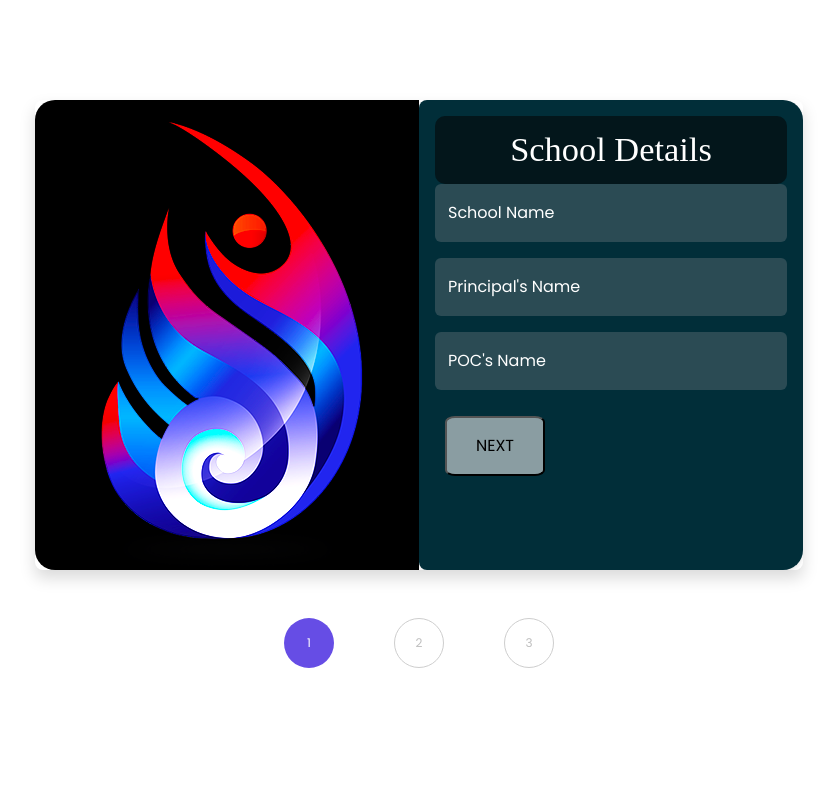
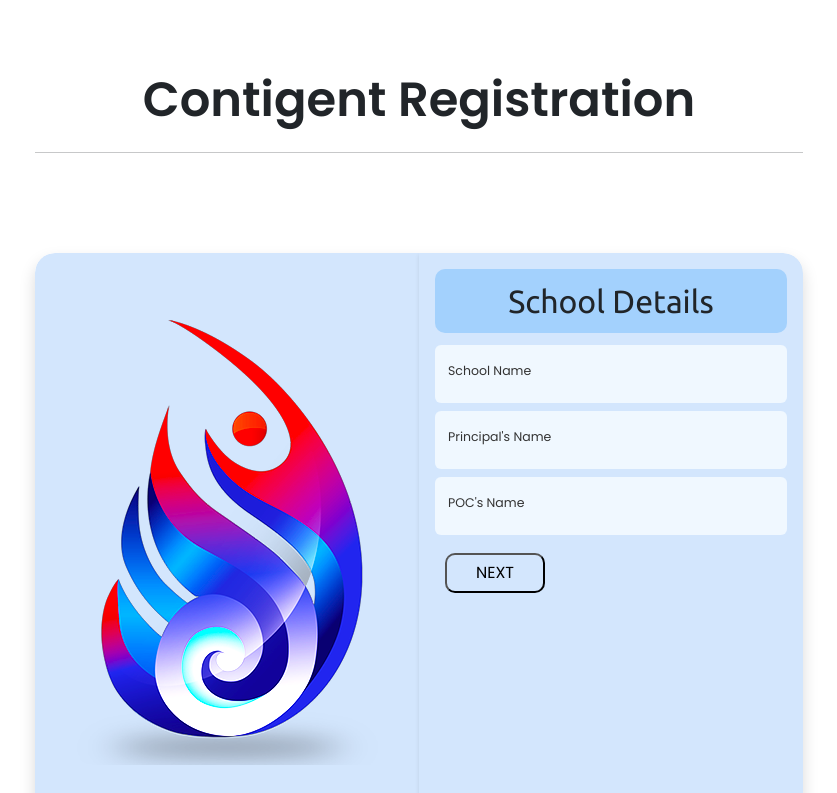
Before and after one commit to humayun-987/GuestRoomBookingSystem, a React (Create React App) app: page /contingentregister in a window 1280 px wide. Shown: the top 793 px of the page, without its empty margins (221-1058 px from the left). Built offline with nearby package versions, Linux system fonts and the light colour scheme.

Commit message:
Modified Registration Portal Page

```diff
--- a/src/App.js
+++ b/src/App.js
@@ -23,6 +23,7 @@ function App() {
       <>
         <Navbar />
         <Section />
+        <Footer />
       </>
     } />
 
@@ -32,6 +33,7 @@ function App() {
       <>
         <Navbar />
         <FAQs />
+        <Footer />
       </>
     } />
 
@@ -46,7 +48,7 @@ function App() {
 
 
 
-    <Footer />
+
     </div>
   );
 }
--- a/src/comp/RegistrationPortal/ContigentRegistration.jsx
+++ b/src/comp/RegistrationPortal/ContigentRegistration.jsx
@@ -81,6 +81,12 @@ const ContingentRegistrationForm = () => {
       return (
         <>
           <Toaster toastOptions={{ duration: 4000 }} />
+          <div id="indHead">
+            <div id="individualHead">
+              <p>Contigent Registration</p>
+              <hr className="indHr" />
+            </div>
+          </div>
           <SchoolDetails
             page={1}
             nextStep={nextStep}
@@ -93,6 +99,12 @@ const ContingentRegistrationForm = () => {
       return (
         <>
           <Toaster toastOptions={{ duration: 4000 }} />
+          <div id="indHead">
+            <div id="individualHead">
+              <p>Contigent Registration</p>
+              <hr className="indHr" />
+            </div>
+          </div>
           <ContactDetails
             page={2}
             nextStep={nextStep}
@@ -106,6 +118,12 @@ const ContingentRegistrationForm = () => {
       return (
         <>
           <Toaster toastOptions={{ duration: 4000 }} />
+          <div id="indHead">
+            <div id="individualHead">
+              <p>Contigent Registration</p>
+              <hr className="indHr" />
+            </div>
+          </div>
           <SchoolAddress
             Details
             page={3}
@@ -161,7 +179,7 @@ const SchoolDetails = ({ nextStep, handleFormData, values, page }) => {
         <div className="container loginbox">
           <div className="row1">
             <div className="mx-auto">
-              <div className="card border-0 shadow rounded-3 my-5 con2">
+              <div className="card border-0 shadow my-5 con2">
                 <div className="img">
                   <img src={logo} alt="logo" />
                 </div>
--- a/src/comp/RegistrationPortal/IndividualRegistration.jsx
+++ b/src/comp/RegistrationPortal/IndividualRegistration.jsx
@@ -82,6 +82,12 @@ const IndividualRegistrationForm = () => {
       return (
         <>
           <Toaster toastOptions={{ duration: 4000 }} />
+          <div id="indHead">
+            <div id="individualHead">
+              <p>Individual Registration</p>
+              <hr className="indHr" />
+            </div>
+          </div>
           <PersonalDetails
             page={1}
             nextStep={nextStep}
@@ -94,6 +100,12 @@ const IndividualRegistrationForm = () => {
       return (
         <>
           <Toaster toastOptions={{ duration: 4000 }} />
+          <div id="indHead">
+            <div id="individualHead">
+              <p>Individual Registration</p>
+              <hr className="indHr" />
+            </div>
+          </div>
           <ContactDetails
             page={2}
             nextStep={nextStep}
@@ -147,17 +159,17 @@ const PersonalDetails = ({ nextStep, handleFormData, values, page }) => {
   }
 
   return (
-    <>
+    <div>
       <Toaster toastOptions={{ duration: 4000 }} />
       <div className="loginbody">
         <div className="container loginbox">
           <div className="row1">
             <div className="mx-auto">
-              <div className="card border-0 shadow rounded-3 my-5 con2">
+              <div className="card border-0 my-5 con2">
                 <div className="img">
                   <img src={logo} alt="logo" />
                 </div>
-                <form className="card-body" >
+                <form className="card-body">
                   <p className="signin">Personal Details</p>
                   <div className="form">
                     <div className="form-floating mb-3">
@@ -290,11 +302,14 @@ const PersonalDetails = ({ nextStep, handleFormData, values, page }) => {
         <div className={`indexedStep ${page == 1 ? "accomplished" : null}`}>
           1
         </div>
-        <div onClick={submitFormData} className={`indexedStep ${page == 2 ? "accomplished" : null}`}>
+        <div
+          onClick={submitFormData}
+          className={`indexedStep ${page == 2 ? "accomplished" : null}`}
+        >
           2
         </div>
       </div>
-    </>
+    </div>
   );
 };
 
@@ -398,7 +413,7 @@ const ContactDetails = ({
                 <div className="img">
                   <img src={logo} alt="logo" />
                 </div>
-                <form className="card-body" >
+                <form className="card-body">
                   <p className="signin">Contact Details</p>
                   <div className="form">
                     <div className="form-floating mb-3">
@@ -522,7 +537,10 @@ const ContactDetails = ({
       </div>
 
       <div className="Steps">
-        <div onClick={prevStep} className={`indexedStep ${page == 1 ? "accomplished" : null}`}>
+        <div
+          onClick={prevStep}
+          className={`indexedStep ${page == 1 ? "accomplished" : null}`}
+        >
           1
         </div>
         <div className={`indexedStep ${page == 2 ? "accomplished" : null}`}>
--- a/src/comp/RegistrationPortal/RegistriationPortal.css
+++ b/src/comp/RegistrationPortal/RegistriationPortal.css
@@ -102,8 +102,6 @@
     margin-top: 4px;
   }
 
-  /* Additional styles for color customization */
-
   label {
     color: #333;
   }
--- a/src/comp/RegistrationPortal/index.jsx
+++ b/src/comp/RegistrationPortal/index.jsx
@@ -3,6 +3,9 @@ import { db } from "../../firebaseConfig";
 import { doc, setDoc } from "firebase/firestore";
 import { useNavigate } from "react-router-dom";
 import './RegistriationPortal.css'
+import Footer from "../footer";
+import Navbar from "../Navbar";
+
 
 export const RegistrationPage = () => {
   const navigate = useNavigate();
@@ -19,6 +22,7 @@ export const RegistrationPage = () => {
 
   return (
     <div className="Background">
+      <Navbar />
       <h2 className="Heading">Registration Page</h2>
       <div className="udghosh">
       <span
@@ -35,6 +39,7 @@ export const RegistrationPage = () => {
         Register as Contingent
       </span>
       </div>
+      <Footer />
     </div>
   );
 };
--- a/src/comp/RegistrationPortal/individual.css
+++ b/src/comp/RegistrationPortal/individual.css
@@ -1,13 +1,15 @@
+@import url('https://fonts.googleapis.com/css2?family=Ubuntu&display=swap');
+
 .indexedStep {
-  color: rgb(190, 190, 190);
-  width: 30px;
-  height: 30px;
+  color: rgb(89, 89, 89);
+  width: 25px;
+  height: 25px;
   font-size: 12px;
   background-color: rgb(255, 255, 255);
   border-radius: 50%;
   border-style: solid;
   border-width: 1px;
-  border-color: rgb(206, 206, 206);
+  border-color: rgb(89, 89, 89);
   display: flex;
   justify-content: center;
   align-items: center;
@@ -16,9 +18,30 @@
   margin-right: 30px;
 }
 
+#indHead{
+  display: flex;
+  justify-content: center;
+  align-content: center;
+}
+
+#individualHead{
+  text-align: center;
+  font-weight: 600;
+  font-size: 3rem !important;
+  margin-top: 5%;
+  margin-bottom: -5%;
+  font-family: 'Ubuntu', sans-serif;
+  width: 60vw;
+}
+
+.indHR{
+
+}
+
 .Steps{
     display: flex;
     justify-content: center;
+    margin-bottom: 5%;
 }
 
 .indexedStep.accomplished {
@@ -28,107 +51,66 @@
 }
 
 
-
-@media screen and (max-width: 480px) {
-  .indexedStep {
-    width: 15px;
-    height: 15px;
-    font-size: 6px;
-  }
-}
-
-.indexedStep {
-  height: 50px;
-  width: 50px;
-}
-
-
-.box1 {
-  position: relative;
-  margin: auto;
-}
-
-.box {
-  background-color: red;
-  /* height: 50px; */
-  position: relative;
-  margin: auto;
-  /* display: block; */
-}
-
-.loginbox {
-  /* width: 400px; */
-  width: fit-content;
+.mx-auto{
+  display: flex;
+  align-items: center;
+  justify-content: center;
 }
 
 .signin {
-  font-size: 2.15rem;
-  /* padding-left: 3rem; */
+  font-size: 2rem;
   text-align: center;
-  font-family: cursive;
-  color: white;
+  font-family: 'Ubuntu', sans-serif;
   font-weight: 400;
   border-radius: 10px;
   padding-top: 0.5rem;
   padding-bottom: 0.5rem;
   margin: 0px;
-  background-color: rgb(3, 22, 27);
+  background-color: rgb(163, 209, 253);
   border: none;
+  margin-bottom: 3.5%;
+
 }
-.loginbody {
-  /* background-image: radial-gradient(#024e5f,#051625,black); */
-  height: fit-content;
-  background-repeat: no-repeat;
-  /* vertical-align: middle; */
-}
-.con2 {
-  height: fit-content;
-  border: none;
-}
+
 .card-body {
-    height: fit-content;
-    margin: 0;
-  background-color: #012e39;
+  margin: 0;
+  background-color: rgb(211, 230, 253);
   border: transparent;
   width: 30vw;
-  /* height: 80vh; */
-  min-height: fit-content;
   border-top-right-radius: 20px;
   border-bottom-right-radius: 20px;
 }
 .form-control {
-  background-color: #2b4b54;
+  background-color: white;
   border: transparent;
-  color: white;
   width: 100%;
+  font-size: 12.5px;
 }
 .input {
-  color: white;
+  font-size: 12.5px;
+
 }
 .form-floating > .form-control,
 .form-floating > .form-control-plaintext,
 .form-floating > .form-select {
   line-height: 1.25;
-  background: #2b4b54;
-  color: white;
+  background: aliceblue;
   justify-content: center;
   align-items: center;
   margin-left: auto;
   margin-right: auto;
 }
 
+.form-floating{
+  height: 50px;
+}
+
 .card {
   display: -webkit-box;
-  height: fit-content;
   width: 60vw;
+  height: 70vh;
 }
 
-img,
-svg {
-  size: 50%;
-  display: block;
-  align-items: center;
-}
 .img {
   width: 30vw;
   display: flex;
@@ -136,22 +118,23 @@ svg {
   align-items: center;
   border-top-left-radius: 20px;
   border-bottom-left-radius: 20px;
-  background-color: black;
+  background-color: rgb(211, 230, 253);
 }
 
 .button {
-  background-color: #8a9da2;
-  height: 60px;
+  background-color: rgb(211, 230, 253);
+  height: 40px;
   text-align: center;
   width: 100px;
-  border-radius: 10%;
+  border-radius: 10px;
   margin: 10px;
   float: left;
 }
 
 .form {
-    height: fit-content;
+    overflow-y: auto;
 }
+
 
 @media (max-width: 1000px) and (min-width: 500px) {
   .img {
@@ -168,12 +151,8 @@ svg {
     width: 100%;
     margin: 0;
     min-height: 400px;
-    /*  height: 50vh; */
-    /* height: 50vh; */
   }
   .container {
-    /* width: 95%; */
-    /* height: 50%; */
     min-height: fit-content;
   }
   .signin {
@@ -211,31 +190,20 @@ svg {
   }
 }
 
-.card-body {
-    border-top-right-radius: 20px;
-    border-bottom-right-radius: 20px;
-    margin: 0;
-    min-height: 470px;
-    /*  height: 50vh; */
-    /* height: 50vh; */
-  }
 
 
-.finalpage {
-  display: flex;
-  flex-direction: column;
-  justify-content: center;
-  align-items: center;
-  opacity: 1;
-  text-align: center;
-  /* backgroud */
+
+@media (min-width:1000px) {
+  .card-body{
+    border-top-left-radius: 0;
+    border-bottom-left-radius: 0;
+  }
 }
-#finalimage {
-  height: 40vh;
+
+@media screen and (max-width: 480px) {
+  .indexedStep {
+    width: 15px;
+    height: 15px;
+    font-size: 6px;
+  }
 }
-.finalmessage {
-  color: rgb(93, 164, 93);
-}
-.waitmessage {
-  font-style: italic;
-}
```
